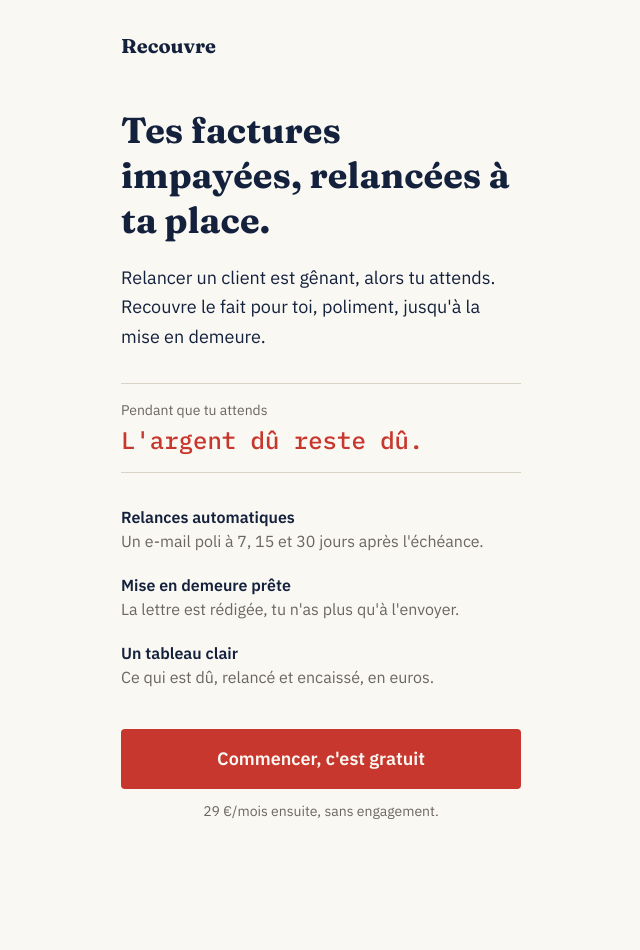
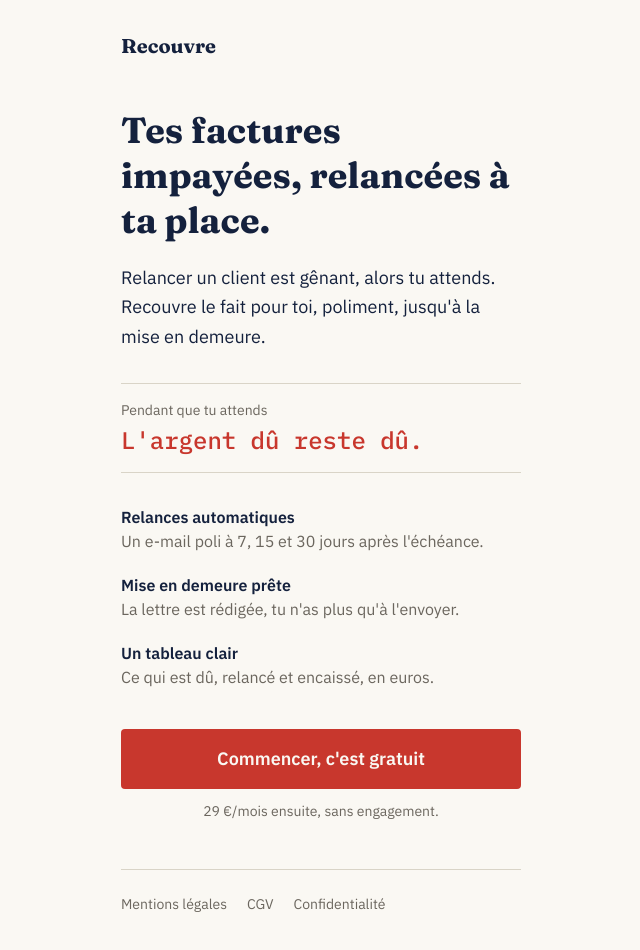
Before and after one commit to RyzoxDev/recouvre, a Next.js app: page / in a window 1280 px wide. Shown: the top 950 px of the page, without its empty margins (319-959 px from the left). Before the commit the page ends 869 px from the top, so only its background shows below. Built offline with nearby package versions, Linux system fonts and the light colour scheme.

Commit message:
Update page.tsx

```diff
--- a/app/page.tsx
+++ b/app/page.tsx
@@ -49,6 +49,13 @@ export default function Home() {
       <p className="mt-3 text-center text-sm text-gris">
         29 €/mois ensuite, sans engagement.
       </p>
+
+      <nav className="mt-12 flex flex-wrap gap-x-5 gap-y-2 border-t border-filet pt-6 text-sm text-gris">
+        <a href="/mentions-legales">Mentions légales</a>
+        <a href="/cgv">CGV</a>
+        <a href="/confidentialite">Confidentialité</a>
+      </nav>
     </main>
+
   );
 }
```
